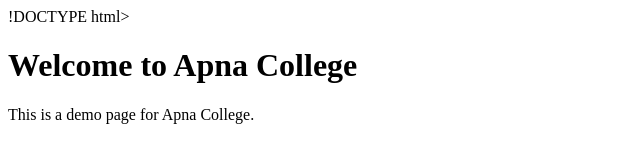
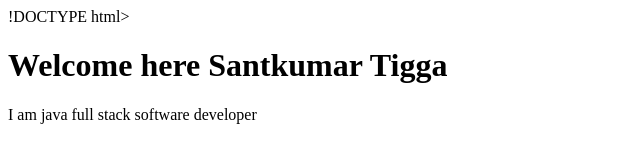
Before and after one commit to Tiggasant/apnacollege-demo, a plain HTML site: page index.html in a window 1280 px wide. Shown: the whole page, without its empty margins (0-640 px from the left). Drawn offline with Linux system fonts and the light colour scheme.

Commit message:
Update welcome message and description in index.html

```diff
--- a/index.html
+++ b/index.html
@@ -6,7 +6,7 @@
     <title>Document</title>
   </head>
   <body>
-    <h1>Welcome to Apna College</h1>
-    <p>This is a demo page for Apna College.</p>
+    <h1>Welcome here Santkumar Tigga</h1>
+    <p>I am java full stack software developer</p>
   </body>
 </html>
```
